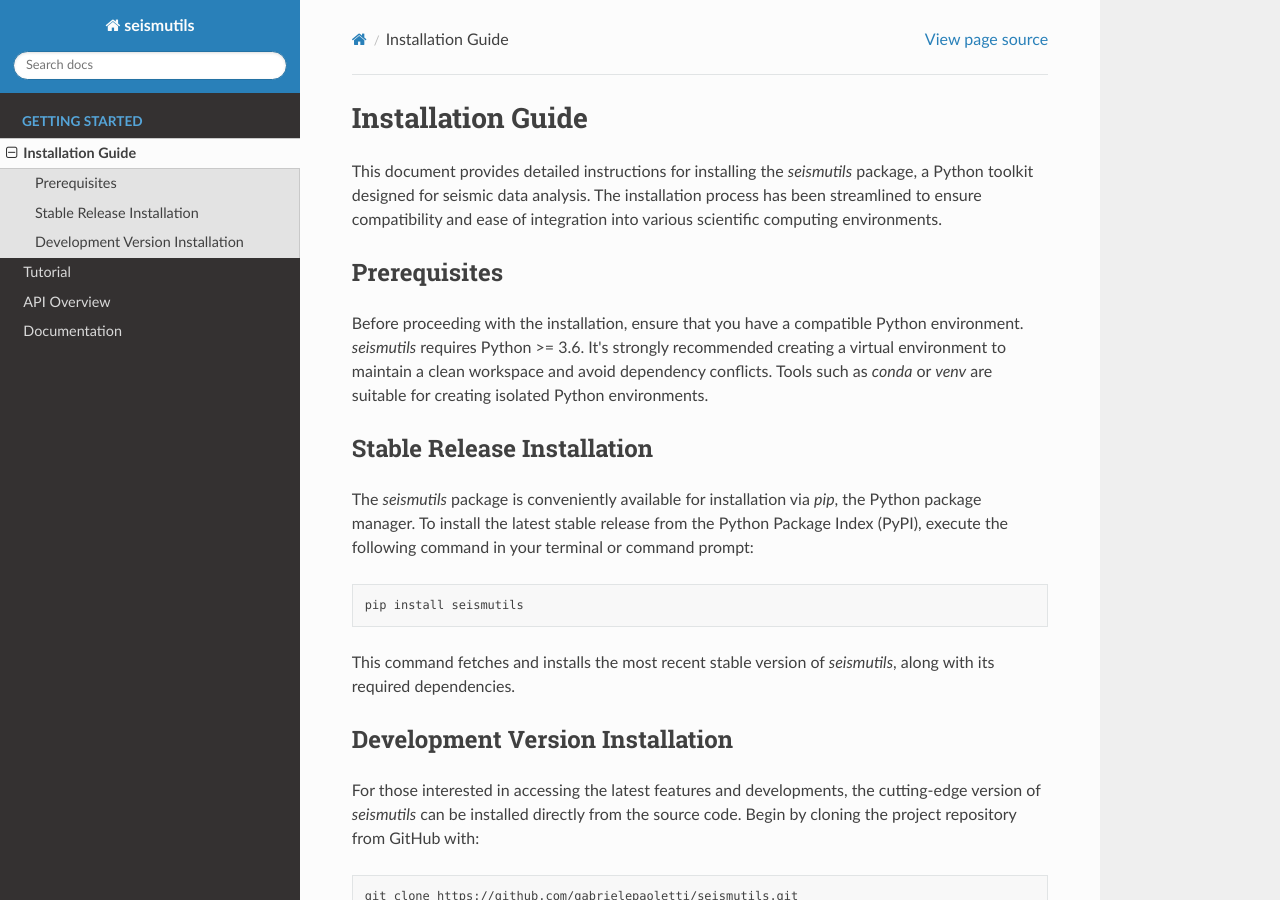
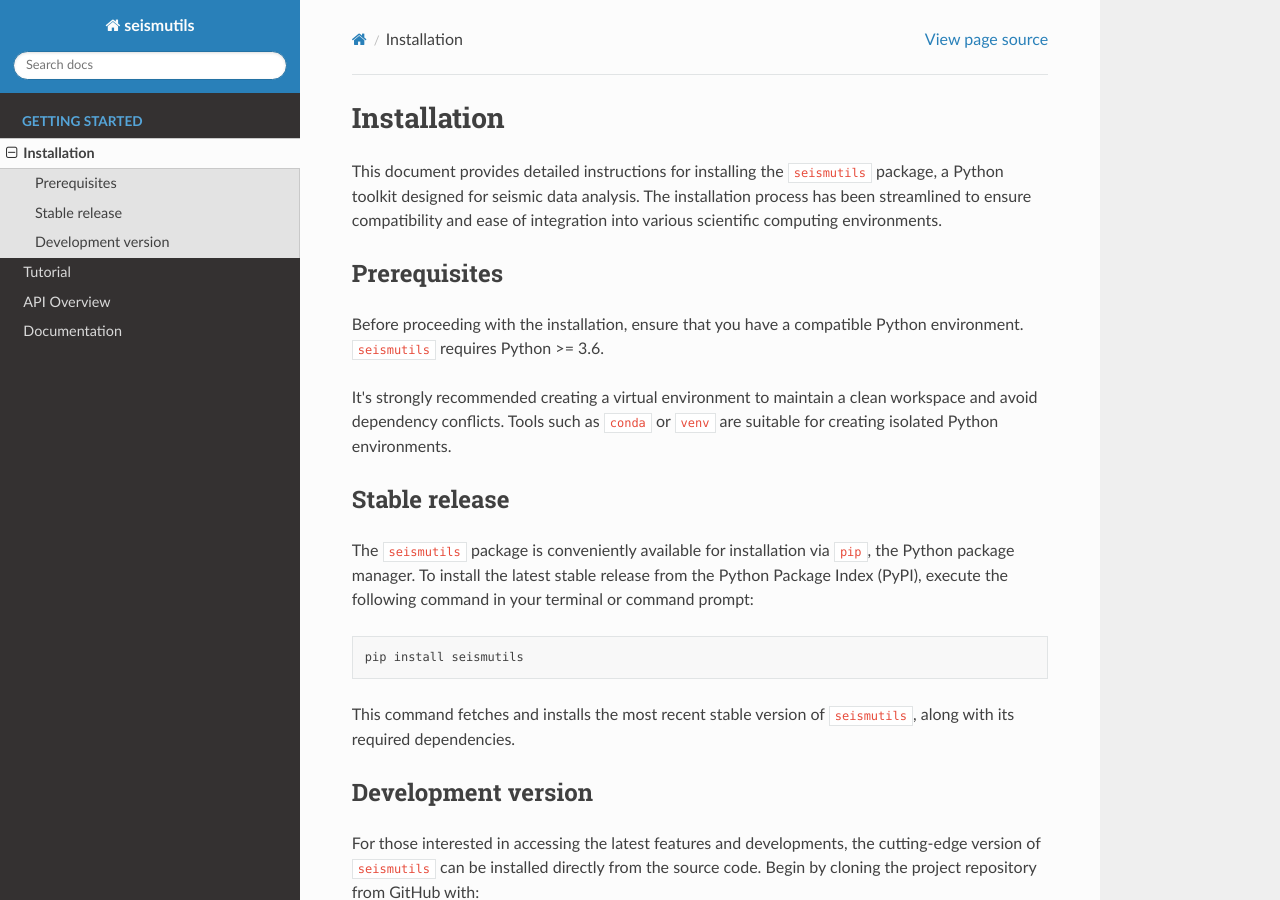
Before and after one commit to gabrielepaoletti/seismutils, a Sphinx documentation site: the page built from docs/source/installation.rst, in a window 1280 px wide and 900 px high. Built offline with Sphinx 7.4.7 and the Read the Docs theme 2.0.0, drawn with Linux system fonts in a browser that asks for light colours; pages that are not in the unit, such as notebooks, are missing from menus.

Commit message:
Updated documentation

```diff
--- a/docs/source/installation.rst
+++ b/docs/source/installation.rst
@@ -1,25 +1,27 @@
-Installation Guide
+Installation
 ======================================
 
-This document provides detailed instructions for installing the `seismutils` package, a Python toolkit designed for seismic data analysis. The installation process has been streamlined to ensure compatibility and ease of integration into various scientific computing environments.
+This document provides detailed instructions for installing the ``seismutils`` package, a Python toolkit designed for seismic data analysis. The installation process has been streamlined to ensure compatibility and ease of integration into various scientific computing environments.
 
 Prerequisites
 -------------
-Before proceeding with the installation, ensure that you have a compatible Python environment. `seismutils` requires Python >= 3.6. It's strongly recommended creating a virtual environment to maintain a clean workspace and avoid dependency conflicts. Tools such as `conda` or `venv` are suitable for creating isolated Python environments.
+Before proceeding with the installation, ensure that you have a compatible Python environment. ``seismutils`` requires Python >= 3.6.
 
-Stable Release Installation
+It's strongly recommended creating a virtual environment to maintain a clean workspace and avoid dependency conflicts. Tools such as ``conda`` or ``venv`` are suitable for creating isolated Python environments.
+
+Stable release
 ---------------------------
-The `seismutils` package is conveniently available for installation via `pip`, the Python package manager. To install the latest stable release from the Python Package Index (PyPI), execute the following command in your terminal or command prompt:
+The ``seismutils`` package is conveniently available for installation via ``pip``, the Python package manager. To install the latest stable release from the Python Package Index (PyPI), execute the following command in your terminal or command prompt:
 
 .. code-block:: bash
 
     pip install seismutils
 
-This command fetches and installs the most recent stable version of `seismutils`, along with its required dependencies.
+This command fetches and installs the most recent stable version of ``seismutils``, along with its required dependencies.
 
-Development Version Installation
+Development version
 --------------------------------
-For those interested in accessing the latest features and developments, the cutting-edge version of `seismutils` can be installed directly from the source code. Begin by cloning the project repository from GitHub with:
+For those interested in accessing the latest features and developments, the cutting-edge version of ``seismutils`` can be installed directly from the source code. Begin by cloning the project repository from GitHub with:
 
 .. code-block:: bash
 
@@ -37,6 +39,6 @@ Complete the installation by running:
 
     pip install .
 
-This sequence of commands installs the current development version of `seismutils` from the cloned repository into your Python environment.
+This sequence of commands installs the current development version of ``seismutils`` from the cloned repository into your Python environment.
 
 Should you encounter any issues during the installation process, feel free to submit an issue on the GitHub repository.
```
